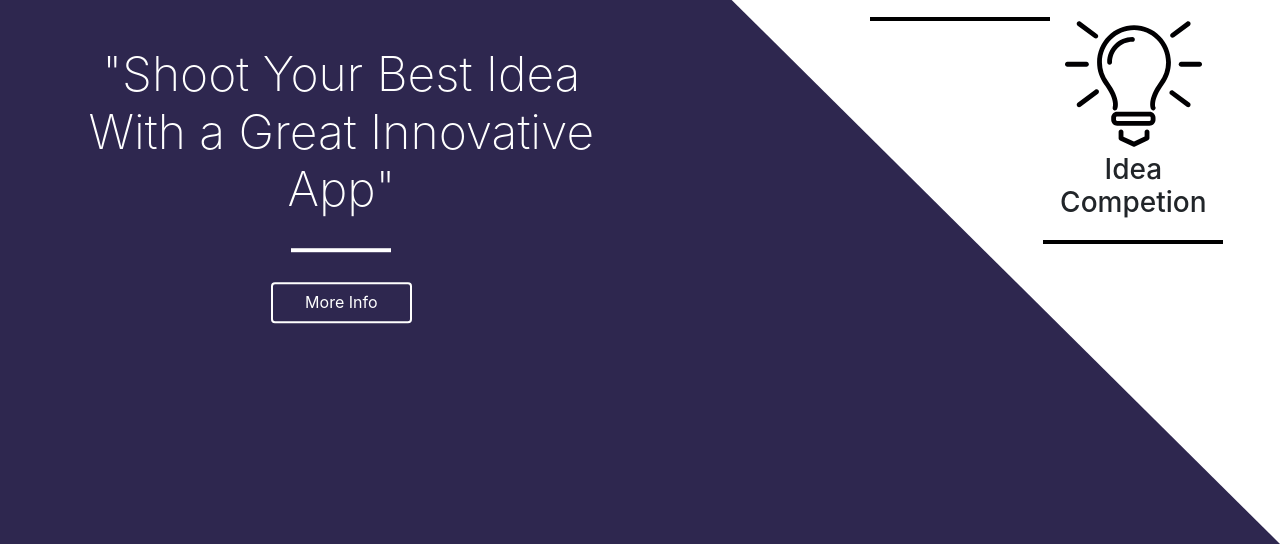
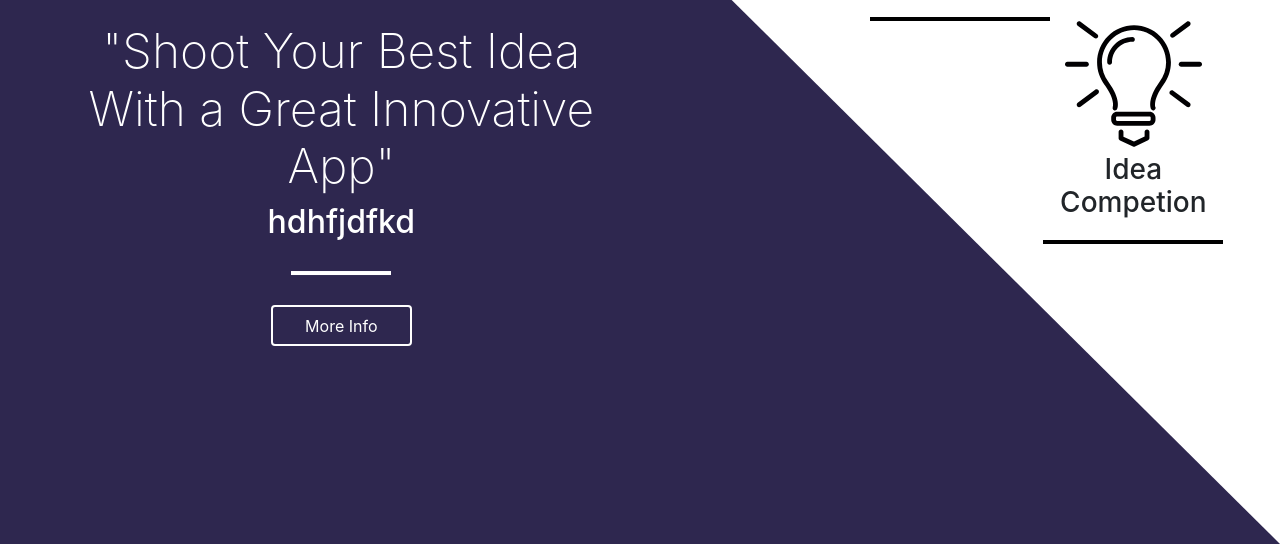
Before and after one commit to Riacup/coba, a plain HTML site: page index.html in a window 1280 px wide. Shown: the part 256-802 px from the top of the page. Drawn offline with Linux system fonts and the light colour scheme.

Commit message:
tambah h2

```diff
--- a/index.html
+++ b/index.html
@@ -27,6 +27,7 @@
 
                              <div class="left">
                                 <h1> "Shoot Your Best Idea With a Great Innovative App"</h1>
+								<h2>hdhfjdfkd</h2>
                                 <div style="background: white; height:4px; width:100px; margin:30px auto;" ></div>
                                 <button class="btn btn-custom">More Info</button>
                              </div>
```
